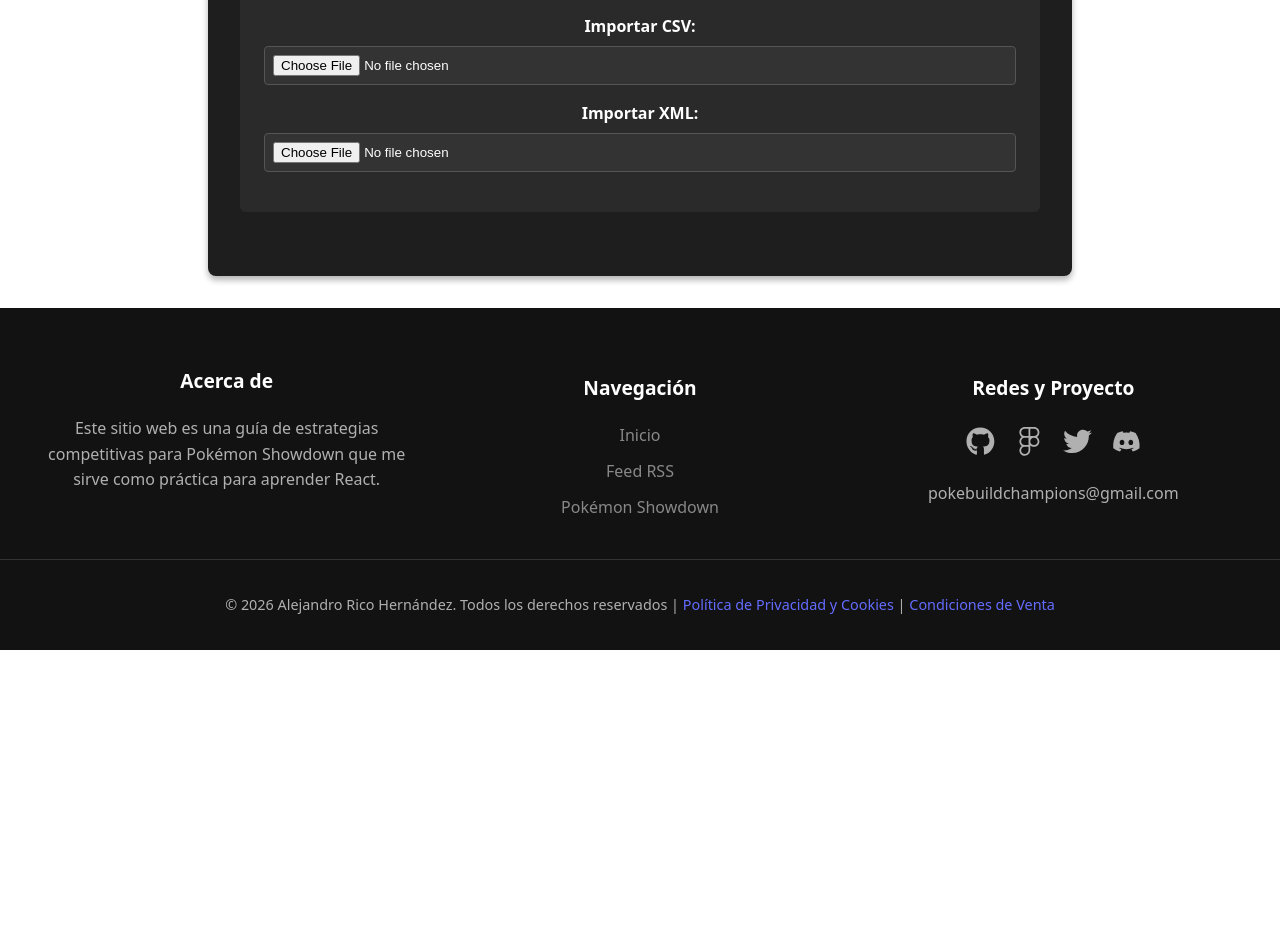
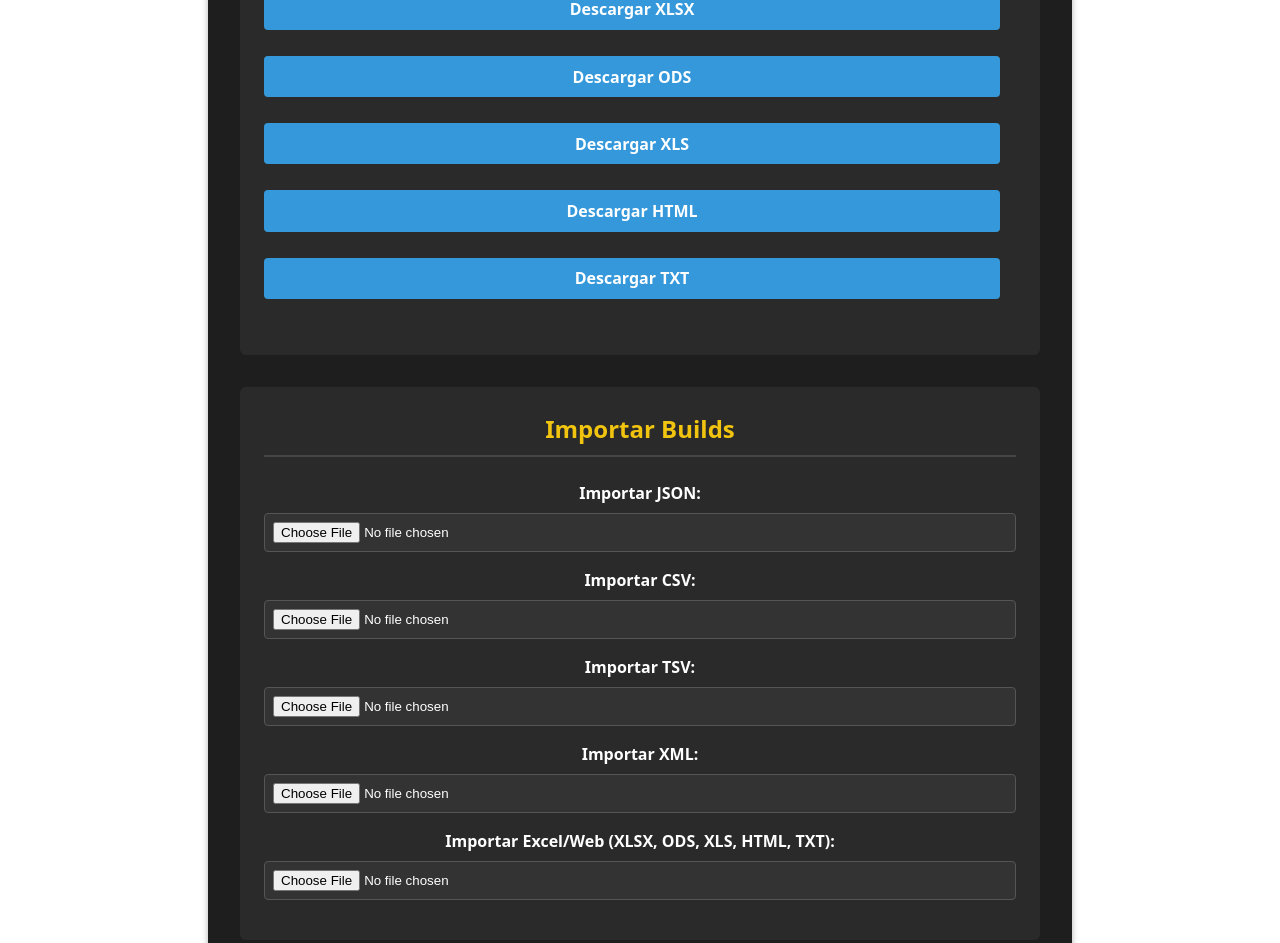
Before and after one commit to alericohdez/Pokebuild-Champions, a React (Vite) app: page /datos in a window 1280 px wide. Shown: the part 509-1452 px from the top of the page. Before the commit the page ends 1159 px from the top, so only its background shows below. Built offline with nearby package versions, Linux system fonts and the light colour scheme.

Commit message:
feat: Añadida exportación e importación de formatos XLSX, XLS, ODS, HTML, TXT y TSV (Actividad 5)

```diff
--- a/package.json
+++ b/package.json
@@ -14,7 +14,8 @@
     "react": "^19.2.0",
     "react-dom": "^19.2.0",
     "react-icons": "^5.6.0",
-    "react-router-dom": "^7.13.0"
+    "react-router-dom": "^7.13.0",
+    "xlsx": "^0.18.5"
   },
   "devDependencies": {
     "@eslint/js": "^9.39.1",
--- a/src/components/DataManager.jsx
+++ b/src/components/DataManager.jsx
@@ -1,6 +1,7 @@
 import React from 'react';
 import { getAllData, saveMultipleData } from '../services/firebaseService';
-import { exportToJSON, exportToCSV, exportToXML } from '../utils/exportUtils';
+import { exportToJSON, exportToCSV, exportToXML, exportToTSV, exportToSheetJS } from '../utils/exportUtils';
+import * as XLSX from 'xlsx';
 import './DataManager.css';
 
 export const DataManager = () => {
@@ -18,6 +19,36 @@ export const DataManager = () => {
   const handleExportXML = async () => {
     const data = await getAllData();
     exportToXML(data);
+  };
+
+  const handleExportTSV = async () => {
+    const data = await getAllData();
+    exportToTSV(data);
+  };
+
+  const handleExportXLSX = async () => {
+    const data = await getAllData();
+    exportToSheetJS(data, 'xlsx');
+  };
+
+  const handleExportODS = async () => {
+    const data = await getAllData();
+    exportToSheetJS(data, 'ods');
+  };
+
+  const handleExportXLS = async () => {
+    const data = await getAllData();
+    exportToSheetJS(data, 'xls');
+  };
+
+  const handleExportHTML = async () => {
+    const data = await getAllData();
+    exportToSheetJS(data, 'html');
+  };
+
+  const handleExportTXT = async () => {
+    const data = await getAllData();
+    exportToSheetJS(data, 'txt');
   };
 
   const processImport = async (dataArray) => {
@@ -59,6 +90,30 @@ export const DataManager = () => {
     reader.readAsText(file);
   };
 
+  const handleImportTSV = (e) => {
+    const file = e.target.files[0];
+    const reader = new FileReader();
+    reader.onload = async (event) => {
+      const text = event.target.result;
+      const lines = text.split('\n').filter(line => line.trim() !== '');
+      const headers = lines[0].split('\t');
+      const data = lines.slice(1).map(line => {
+        const values = line.split('\t').map(v => v.replace(/^"|"$/g, ''));
+        return headers.reduce((obj, header, index) => {
+          const key = header.trim();
+          if (key === 'moves') {
+            obj[key] = values[index] ? values[index].split('|') : [];
+          } else {
+            obj[key] = values[index];
+          }
+          return obj;
+        }, {});
+      });
+      await processImport(data);
+    };
+    reader.readAsText(file);
+  };
+
   const handleImportXML = (e) => {
     const file = e.target.files[0];
     const reader = new FileReader();
@@ -83,13 +138,45 @@ export const DataManager = () => {
     reader.readAsText(file);
   };
 
+  const handleImportSheetJS = (e) => {
+    const file = e.target.files[0];
+    const reader = new FileReader();
+
+    reader.onload = async (event) => {
+      const data = new Uint8Array(event.target.result);
+      const workbook = XLSX.read(data, { type: 'array' });
+      const sheetName = workbook.SheetNames[0];
+      const worksheet = workbook.Sheets[sheetName];
+      const json = XLSX.utils.sheet_to_json(worksheet);
+
+      const formattedData = json.map(item => {
+        if (item.moves) {
+          item.moves = item.moves.split('|');
+        }
+        return item;
+      });
+
+      await processImport(formattedData);
+    };
+
+    reader.readAsArrayBuffer(file);
+  };
+
   return (
     <div className="data-manager-container">
       <section>
         <h2>Exportar Builds</h2>
-        <button onClick={handleExportJSON}>Descargar JSON</button>
-        <button onClick={handleExportCSV}>Descargar CSV</button>
-        <button onClick={handleExportXML}>Descargar XML</button>
+        <div style={{ display: 'flex', flexWrap: 'wrap', gap: '10px' }}>
+          <button onClick={handleExportJSON}>Descargar JSON</button>
+          <button onClick={handleExportCSV}>Descargar CSV</button>
+          <button onClick={handleExportXML}>Descargar XML</button>
+          <button onClick={handleExportTSV}>Descargar TSV</button>
+          <button onClick={handleExportXLSX}>Descargar XLSX</button>
+          <button onClick={handleExportODS}>Descargar ODS</button>
+          <button onClick={handleExportXLS}>Descargar XLS</button>
+          <button onClick={handleExportHTML}>Descargar HTML</button>
+          <button onClick={handleExportTXT}>Descargar TXT</button>
+        </div>
       </section>
 
       <section>
@@ -103,8 +190,16 @@ export const DataManager = () => {
           <input type="file" accept=".csv" onChange={handleImportCSV} />
         </div>
         <div>
+          <label>Importar TSV: </label>
+          <input type="file" accept=".tsv" onChange={handleImportTSV} />
+        </div>
+        <div>
           <label>Importar XML: </label>
           <input type="file" accept=".xml" onChange={handleImportXML} />
+        </div>
+        <div>
+          <label>Importar Excel/Web (XLSX, ODS, XLS, HTML, TXT): </label>
+          <input type="file" accept=".xlsx,.ods,.xls,.html,.txt" onChange={handleImportSheetJS} />
         </div>
       </section>
     </div>
--- a/src/utils/exportUtils.js
+++ b/src/utils/exportUtils.js
@@ -1,51 +1,75 @@
+import * as XLSX from 'xlsx';
+
+const formatForSheet = (data) => {
+  return data.map(item => {
+    const formatted = { ...item };
+    for (let key in formatted) {
+      if (Array.isArray(formatted[key])) {
+        formatted[key] = formatted[key].join('|');
+      }
+    }
+    return formatted;
+  });
+};
+
+const downloadFile = (blob, fileName) => {
+  const link = document.createElement("a");
+  link.href = URL.createObjectURL(blob);
+  link.download = fileName;
+  link.click();
+  URL.revokeObjectURL(link.href);
+};
+
 export const exportToJSON = (data) => {
-  const jsonString = `data:text/json;charset=utf-8,${encodeURIComponent(JSON.stringify(data, null, 2))}`;
-  const link = document.createElement("a");
-  link.href = jsonString;
-  link.download = "pokemon_builds.json";
-  link.click();
+  if (!data || data.length === 0) return;
+  const blob = new Blob([JSON.stringify(data, null, 2)], { type: 'application/json' });
+  downloadFile(blob, 'pokemon_builds.json');
 };
 
 export const exportToCSV = (data) => {
   if (!data || data.length === 0) return;
   const headers = Object.keys(data[0]).join(",");
   const rows = data.map(obj => {
-    return Object.entries(obj)
-      .map(([key, value]) => {
-        if (Array.isArray(value)) {
-          return `"${value.join('|')}"`;
-        }
-        return `"${value}"`;
-      })
-      .join(",");
+    return Object.values(obj).map(val => Array.isArray(val) ? `"${val.join('|')}"` : `"${val}"`).join(",");
   }).join("\n");
-  const csvString = `${headers}\n${rows}`;
-  const link = document.createElement("a");
-  link.href = `data:text/csv;charset=utf-8,${encodeURIComponent(csvString)}`;
-  link.download = "pokemon_builds.csv";
-  link.click();
+  const blob = new Blob([`${headers}\n${rows}`], { type: 'text/csv' });
+  downloadFile(blob, 'pokemon_builds.csv');
+};
+
+export const exportToTSV = (data) => {
+  if (!data || data.length === 0) return;
+  const headers = Object.keys(data[0]).join("\t");
+  const rows = data.map(obj => {
+    return Object.values(obj).map(val => Array.isArray(val) ? `${val.join('|')}` : `${val}`).join("\t");
+  }).join("\n");
+  const blob = new Blob([`${headers}\n${rows}`], { type: 'text/tab-separated-values' });
+  downloadFile(blob, 'pokemon_builds.tsv');
 };
 
 export const exportToXML = (data) => {
-  let xmlString = '<?xml version="1.0" encoding="UTF-8"?><builds>';
+  if (!data || data.length === 0) return;
+  let xml = '<?xml version="1.0" encoding="UTF-8"?><builds>';
   data.forEach(item => {
-    xmlString += '<build>';
+    xml += '<build>';
     for (let key in item) {
       if (Array.isArray(item[key])) {
-        xmlString += `<${key}>`;
-        item[key].forEach(val => {
-          xmlString += `<move>${val}</move>`;
-        });
-        xmlString += `</${key}>`;
+        xml += `<${key}>${item[key].map(m => `<move>${m}</move>`).join('')}</${key}>`;
       } else {
-        xmlString += `<${key}>${item[key]}</${key}>`;
+        xml += `<${key}>${item[key]}</${key}>`;
       }
     }
-    xmlString += '</build>';
+    xml += '</build>';
   });
-  xmlString += '</builds>';
-  const link = document.createElement("a");
-  link.href = `data:text/xml;charset=utf-8,${encodeURIComponent(xmlString)}`;
-  link.download = "pokemon_builds.xml";
-  link.click();
+  xml += '</builds>';
+  const blob = new Blob([xml], { type: 'text/xml' });
+  downloadFile(blob, 'pokemon_builds.xml');
 };
+
+export const exportToSheetJS = (data, extension) => {
+  if (!data || data.length === 0) return;
+  const cleanData = formatForSheet(data);
+  const ws = XLSX.utils.json_to_sheet(cleanData);
+  const wb = XLSX.utils.book_new();
+  XLSX.utils.book_append_sheet(wb, ws, "Builds");
+  XLSX.writeFile(wb, `pokemon_builds.${extension}`);
+};
```
Also changed, not shown: 2 other files (tests, documents, lock files or other folders).
